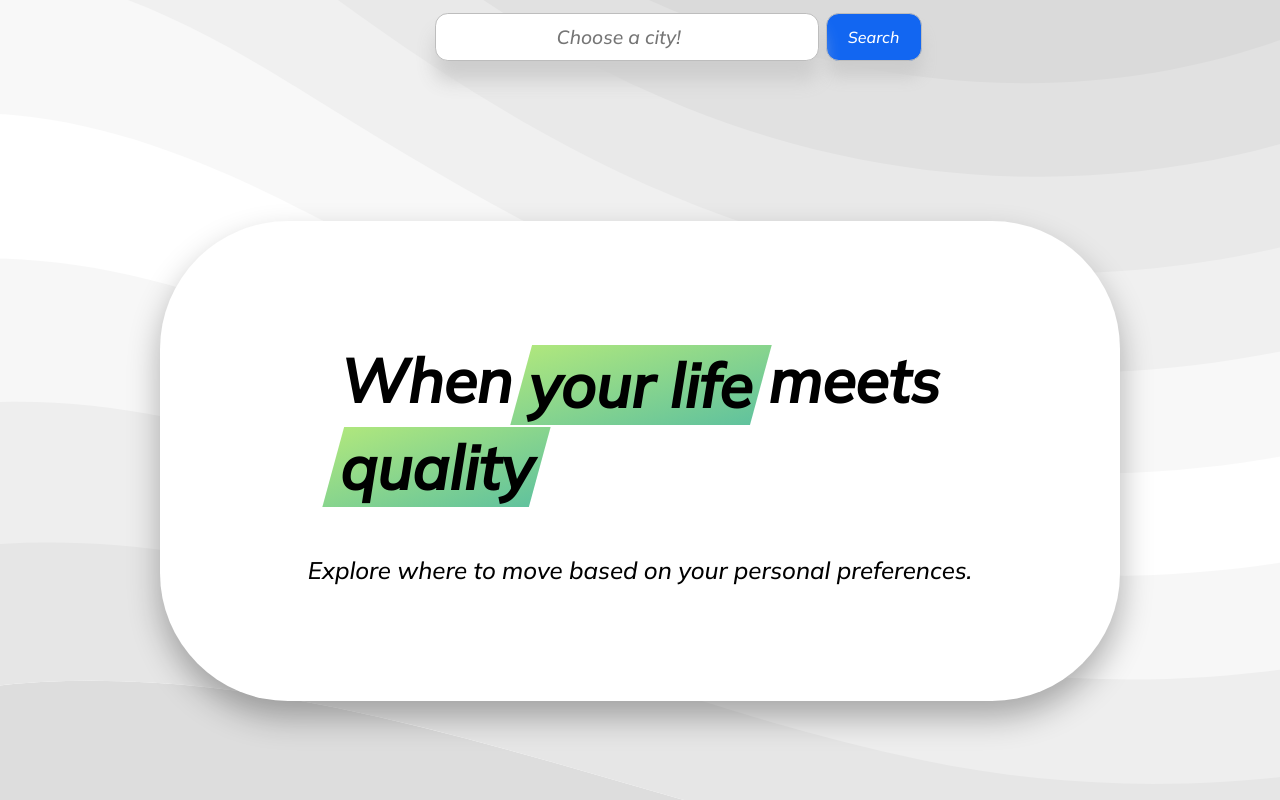
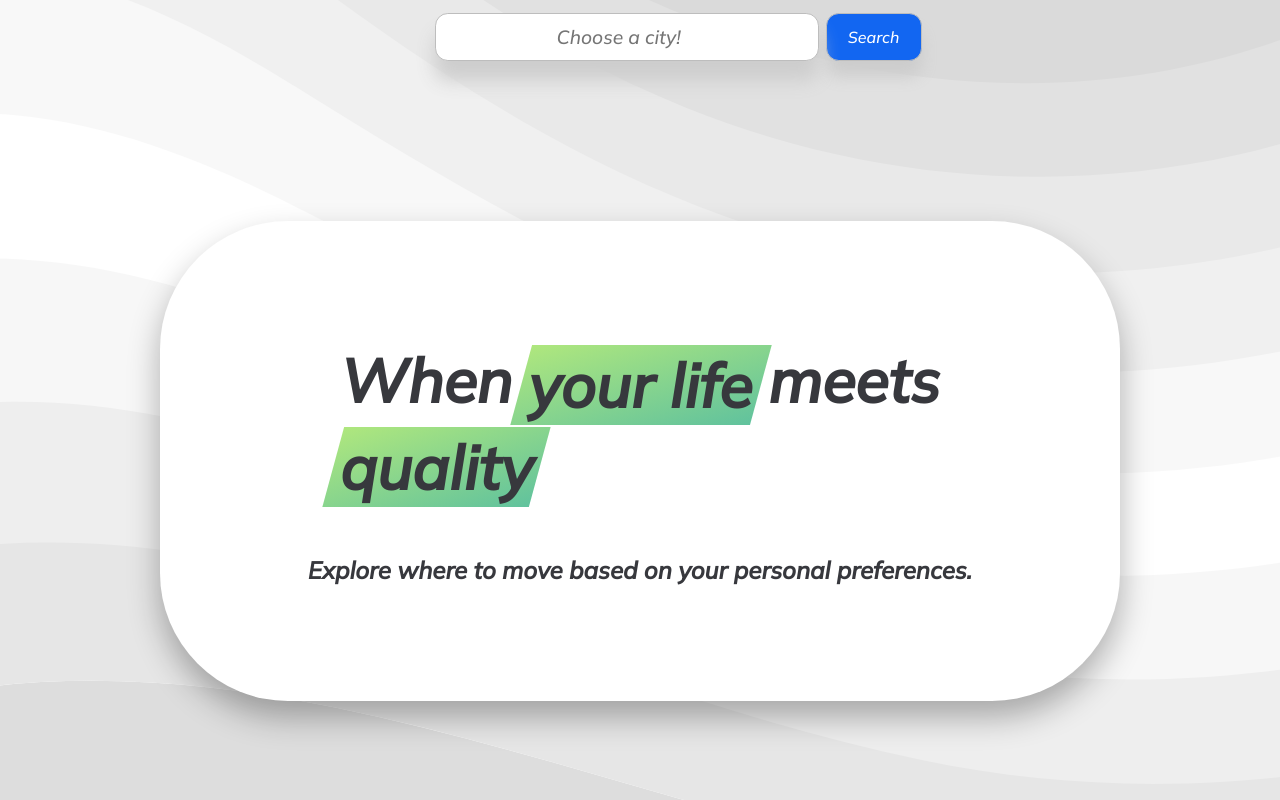
Before and after one commit to MrRobot-fm/Life-quality-app, a plain HTML site: page index.html in a window 1280 px wide. Shown: the top 800 px of the page. Drawn offline with nearby package versions, Linux system fonts and the light colour scheme.

Commit message:
Update style.css

```diff
--- a/assets/css/style.css
+++ b/assets/css/style.css
@@ -112,6 +112,7 @@ body {
   box-shadow: 0 1rem 2rem rgba(0, 0, 0, 0.3);
   transition: all 1s;
   z-index: -1;
+  color: #37383d;
 }
 
 .app_main:hover {
@@ -127,7 +128,7 @@ body {
 
 .app_main h4 {
   font-size: 1.5em;
-  font-weight: 500;
+  font-weight: 600;
 }
 
 .app_main span {
```
